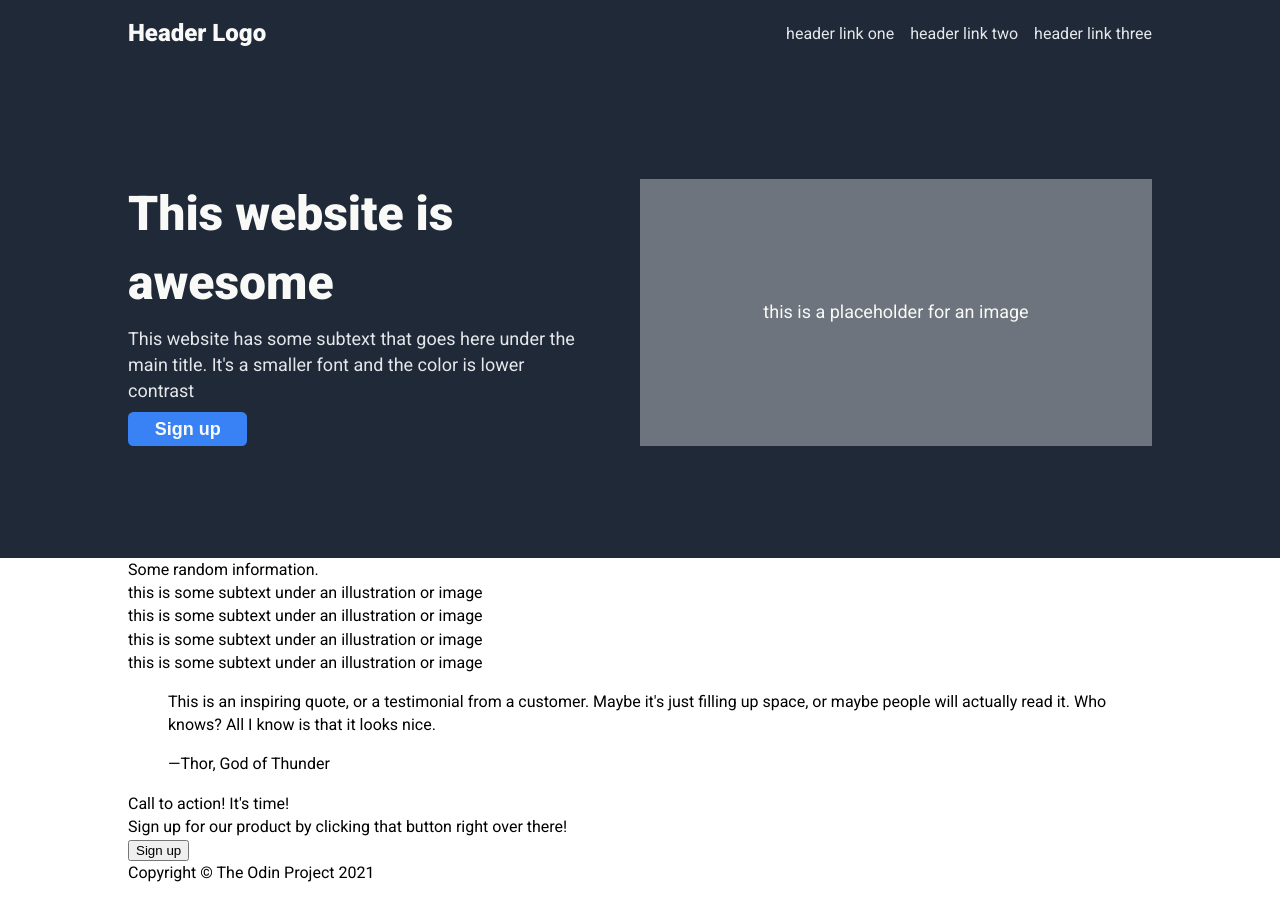
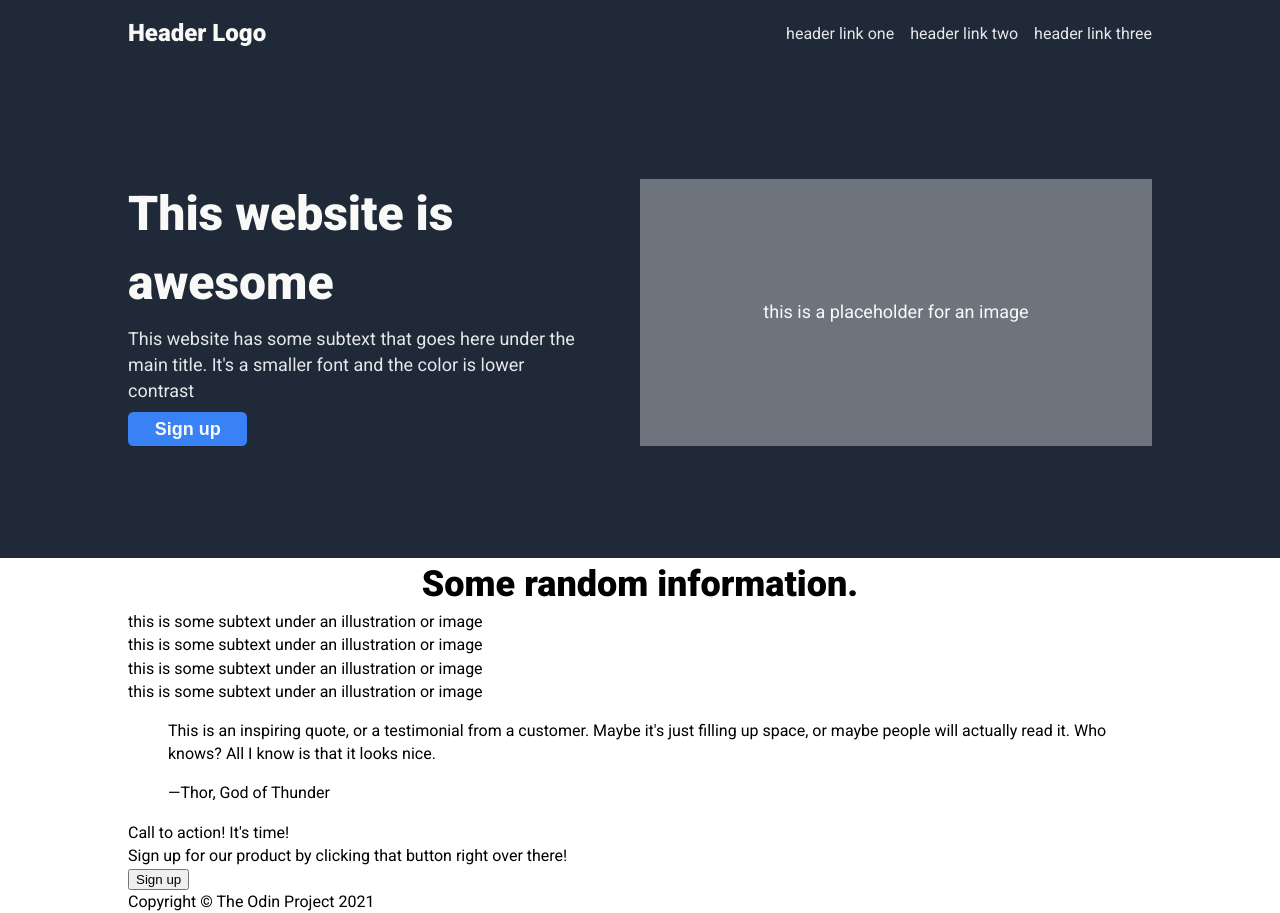
Before and after one commit to tg0xff/landing-page, a plain HTML site: page index.html in a window 1280 px wide. Before the commit the page ends 884 px from the top, so only its background shows below. Drawn offline with Linux system fonts and the light colour scheme.

Commit message:
Style .squares-header

```diff
--- a/style.css
+++ b/style.css
@@ -107,3 +107,9 @@ a {
   justify-content: center;
   align-items: center;
 }
+
+.squares-header {
+  font-size: var(--font-size-2);
+  font-weight: 900;
+  text-align: center;
+}
```
